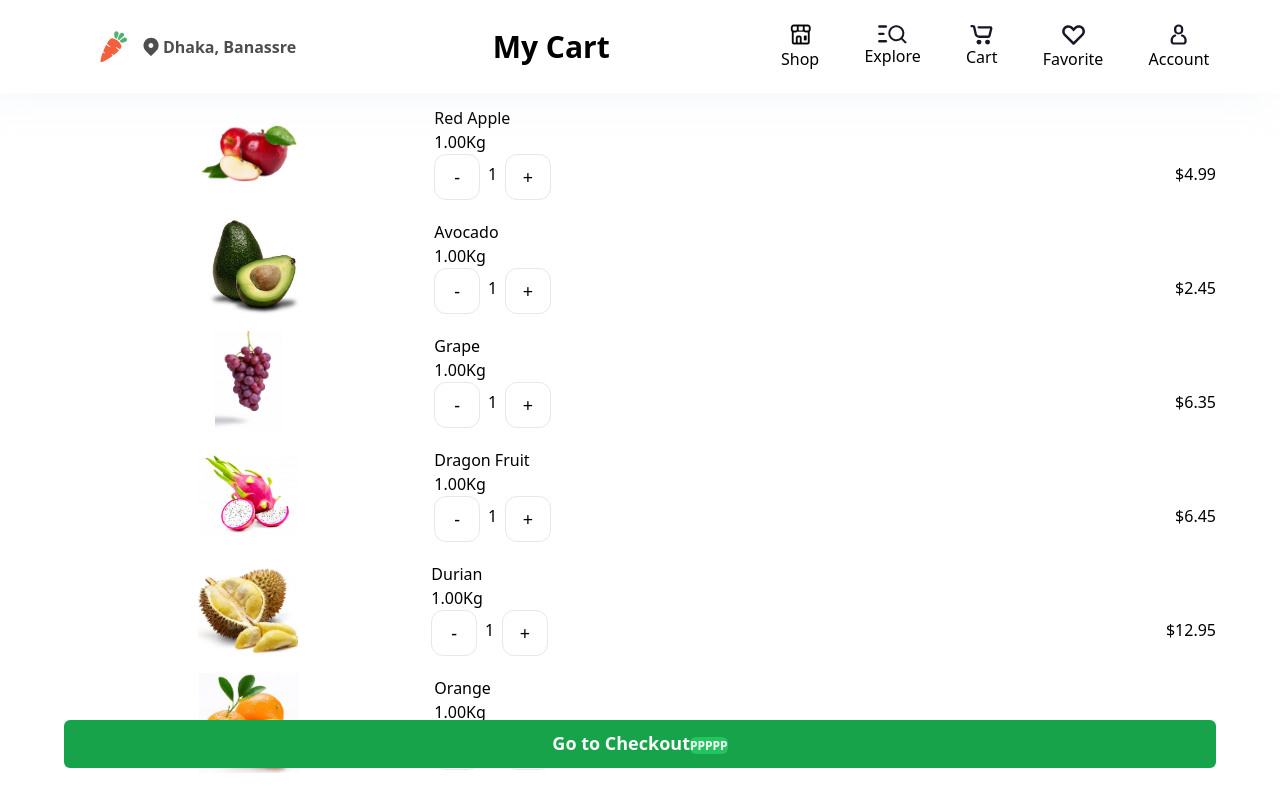
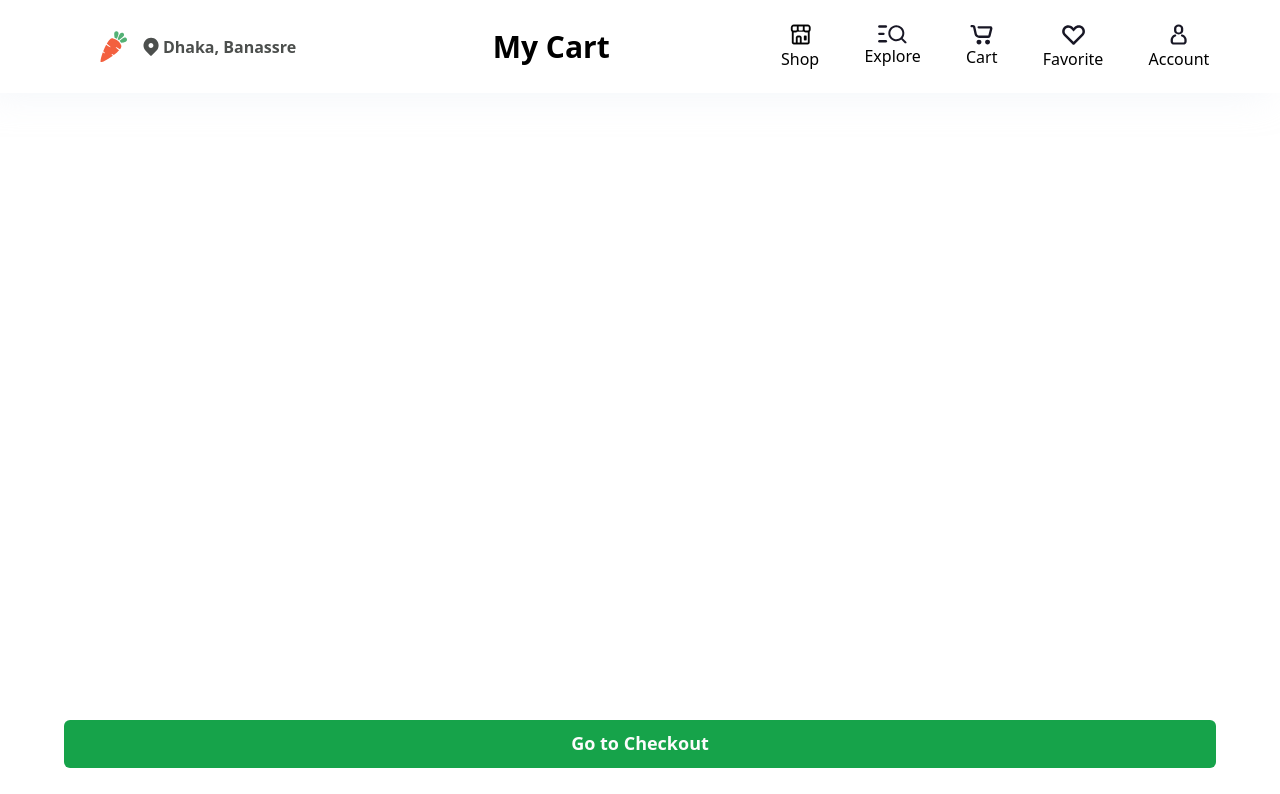
Before and after one commit to HSBC-United-Team/Front-End, a React (Vite) app: page / in a window 1280 px wide. Shown: the top 794 px of the page. Built offline with nearby package versions, Linux system fonts and the light colour scheme; grey boxes are pictures that could not be loaded.

Commit message:
menambahkan action di page Cart

```diff
--- a/src/App.jsx
+++ b/src/App.jsx
@@ -10,8 +10,8 @@ function App() {
         <>
             {/* <LandingPage />
             <LoginPage />
-            <SignUpPage />
-            <HomePage /> */}
+            <SignUpPage /> */}
+            {/* <HomePage /> */}
             {/* <Fav /> */}
             <Cart/>
         </>
--- a/src/Components/Pages/CartPage.jsx
+++ b/src/Components/Pages/CartPage.jsx
@@ -2,11 +2,30 @@
 import BtnGreen from "../atoms/BtnGreen";
 import Logo from "../molecules/Logo";
 import Navbar from "../organisms/Navbar";
-import products from "../../../public/data/productList";
+// import products from "../../../public/data/productList";
+import { UseCartData } from "../../stores/useCartData";
 
 
 function Cart() {
-    products
+
+    const { cartData, increaseProductAmount, decreaseProductAmount,removeProductInCart } = UseCartData((state) => ({
+        cartData: state.cartData,
+        increaseProductAmount: state.increaseProductAmount,
+        decreaseProductAmount: state.decreaseProductAmount,
+        removeProductInCart:state.removeProductInCart
+    }));
+    console.log(cartData)
+    const products = cartData
+    const handleInc = (product) => {
+        increaseProductAmount(product)
+    }
+    const handleDec = (product) => {
+        decreaseProductAmount(product)
+    }
+    const handleRem = (product) => {
+        removeProductInCart(product)
+    }
+
     return (
         <>
             <div
@@ -21,22 +40,24 @@ function Cart() {
                 <Navbar />
             </div>
             <div className="flex flex-col py-24 pb-32    px-[5%]">
-                {products.map((prod) =>
+                {products.map((product) =>
                     <>
                         <div className="flex justify-between h-[114px] ">
                             <div className="grid grid-cols-3 w-[100%]  justify-arround ">
-                                <div className=" flex justify-center items-center ">
-                                    <img className=" object-contain  w-[100px] h-[100px]" src={prod.image} alt="img" />
+                                <div className=" flex justify-start items-center ">
+                                <button onClick={()=>handleRem()} className="mr-10 w-8"><img src="/images/svg/exit-full-screen.png" alt="" /></button>
+                                    <img className=" object-contain  w-[100px] h-[100px]" src={product.productImage} alt="img" />
                                 </div>
                                 <div className=" flex flex-col justify-center ">
-                                    <h3>{prod.name}</h3>
-                                    <p>{prod.weight}</p>
+                                    <h3>{product.productName}</h3>
+                                    <p>{product.productWeight}</p>
                                     <div className="flex">
 
 
-                                    <button className="rounded-xl border border-gray-200 w-[45.67px] h-[45.668px] px-2 py-2 text-grey-300 bg-white-300 text-lg">-</button>
-                                    <span className="px-2 py-2">1</span>
-                                    <button className="rounded-xl border border-gray-200 w-[45.67px] h-[45.668px] px-2 py-2 text-grey-300 bg-white-300 text-lg">+</button>
+                                        <button onClick={() => handleDec(product)} className="rounded-xl border border-gray-200 w-[45.67px] h-[45.668px] px-2 py-2 text-grey-300 bg-white-300 text-lg">-</button>
+                                        <span className="px-2 py-2">{product.productAmount}</span>
+                                        <button onClick={() => handleInc(product)} className="rounded-xl border border-gray-200 w-[45.67px] h-[45.668px] px-2 py-2 text-grey-300 bg-white-300 text-lg">+</button>
+
 
                                     </div>
 
@@ -45,7 +66,7 @@ function Cart() {
                                 </div>
                             </div>
                             <div className="flex items-end justify-end mb-6">
-                                        {prod.price}
+                                <span>Price </span>{product.productPrice}
                             </div>
                         </div>
                         <hr className="md:hidden border" />
@@ -56,7 +77,7 @@ function Cart() {
                 <BtnGreen>
                     <div>
                         <span className="w-[134.125px] h-3.5 shrink-0 text-[#FCFCFC] text-lg not-italic font-semibold leading-[18px]">Go to Checkout</span>
-                <span className="rounded-md bg-green-500 text-[#FCFCFC] text-xs not-italic font-semibold leading-[18px]">PPPPP</span>
+                        {/* <span className="rounded-md bg-green-500 text-[#FCFCFC] text-xs not-italic font-semibold leading-[18px]">PPPPP</span> */}
                     </div>
                 </BtnGreen>
             </div>
--- a/src/stores/useCartData.js
+++ b/src/stores/useCartData.jsx
@@ -41,9 +41,14 @@ const UseCart = (set) => ({
       return { cartData: updatedCartData };
     });
   },
-  increaseProductAmount: (productIndex) => {
+  increaseProductAmount: (product) => {
+    console.log('tombol + di akses')
     set((state) => {
       const updatedCartData = [...state.cartData];
+      const productIndex = updatedCartData.findIndex(
+        (prod) => prod.productName===product.productName
+      );
+      console.log(productIndex)
       updatedCartData[productIndex] = {
         ...updatedCartData[productIndex],
         productAmount: state.cartData[productIndex].productAmount + 1,
@@ -51,13 +56,22 @@ const UseCart = (set) => ({
       return { cartData: updatedCartData };
     });
   },
-  decreaseProductAmount: (productIndex) => {
+  decreaseProductAmount: (product) => {
+    console.log('tombol - di akses')
     set((state) => {
       const updatedCartData = [...state.cartData];
+      const productIndex = updatedCartData.findIndex(
+        (prod) => prod.productName===product.productName
+      );
+      console.log(productIndex)
+      if(product.productAmount>1){
       updatedCartData[productIndex] = {
         ...updatedCartData[productIndex],
         productAmount: state.cartData[productIndex].productAmount - 1,
-      };
+      };}else{
+        alert("Jumlah product telah sampai pada batas MINIMUM")
+
+      }
       return { cartData: updatedCartData };
     });
   },
```
Also changed, not shown: public/images/svg/exit-full-screen.png (added). Lines whose indentation alone changed are shown as unchanged.
